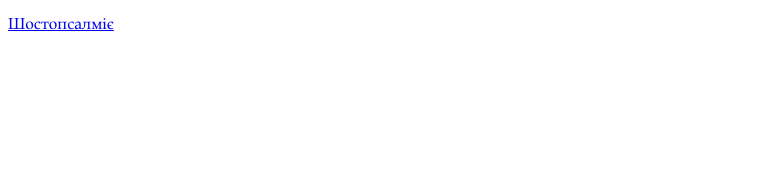
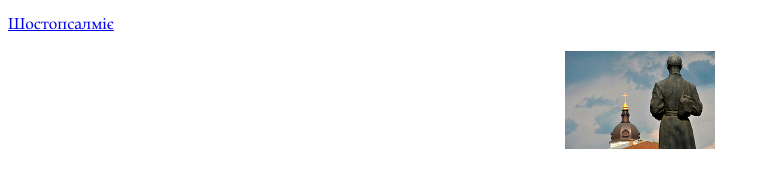
Before and after one commit to mivanchenko/monk, a plain HTML site: page index.html in a window 1280 px wide. Shown: the whole page, without its empty margins (0-770 px from the left). Drawn offline with Linux system fonts and the light colour scheme.

Commit message:
Header pictures added

```diff
--- a/index.html
+++ b/index.html
@@ -13,5 +13,6 @@
 <body>
 	<p><a href="/6">Шостопсалміє</a></p>
 	<!-- p><a href="/lyst">Лист</a></p -->
+	<div align="center"><img src="img/1354532290_50_90.jpg" alt="Монах в Україні" /></div>
 </body>
 </html>
```
Also changed, not shown: img/1354532290_50_90.jpg (added), img/vor-monah_25_90.jpg (added), 3 other files.
